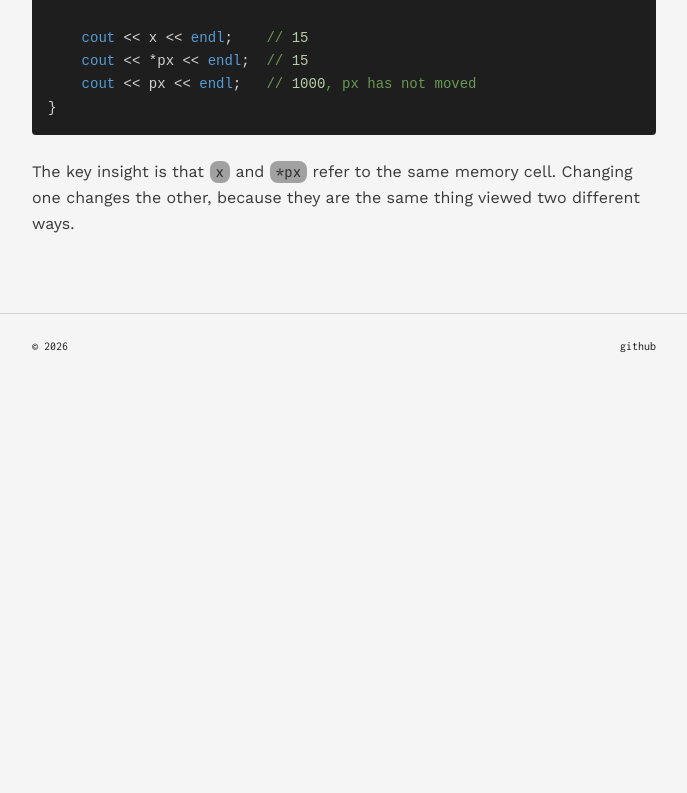
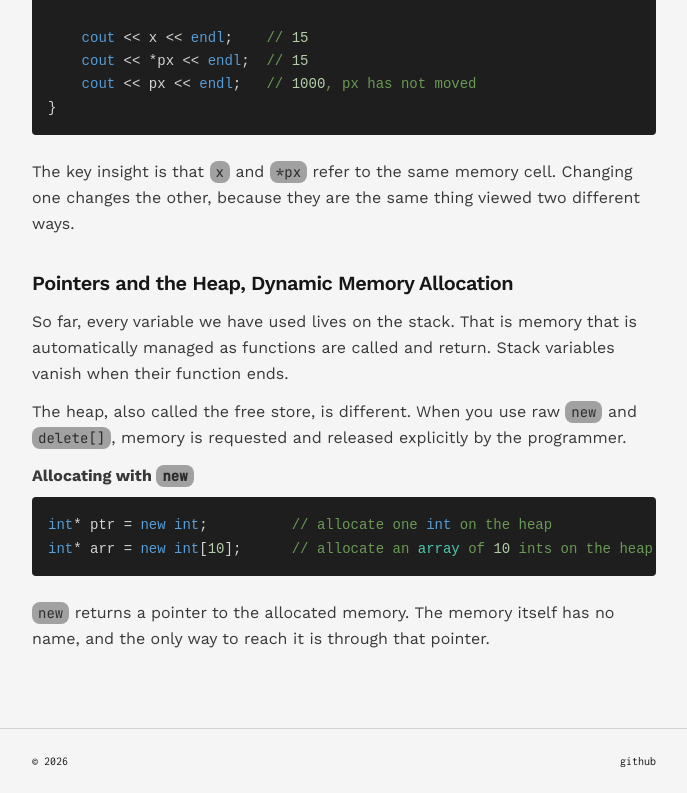
Before and after one commit to n0as-ark/logbook, a React (Vite) app: page /logbook/blog/pointers-and-dynamic-memory-in-cpp in a window 1280 px wide. Shown: the part 2547-3340 px from the top of the page, without its empty margins (296-983 px from the left). Before the commit the page ends 2925 px from the top, so only its background shows below. Built offline with nearby package versions, Linux system fonts and the light colour scheme; the HTML template or start-up script is replaced by a standard one.

Commit message:
Update posts.ts

```diff
--- a/src/data/posts.ts
+++ b/src/data/posts.ts
@@ -192,6 +192,15 @@ int main() {
 }
 \`\`\`
 The key insight is that \`x\` and \`*px\` refer to the same memory cell. Changing one changes the other, because they are the same thing viewed two different ways.
-`,
+## Pointers and the Heap, Dynamic Memory Allocation
+So far, every variable we have used lives on the stack. That is memory that is automatically managed as functions are called and return. Stack variables vanish when their function ends.
+
+The heap, also called the free store, is different. When you use raw \`new\` and \`delete[]\`, memory is requested and released explicitly by the programmer.
+**Allocating with \`new\`**
+\`\`\`c++
+int* ptr = new int;          // allocate one int on the heap
+int* arr = new int[10];      // allocate an array of 10 ints on the heap
+\`\`\`
+\`new\` returns a pointer to the allocated memory. The memory itself has no name, and the only way to reach it is through that pointer.`,
   },
 ];
```
